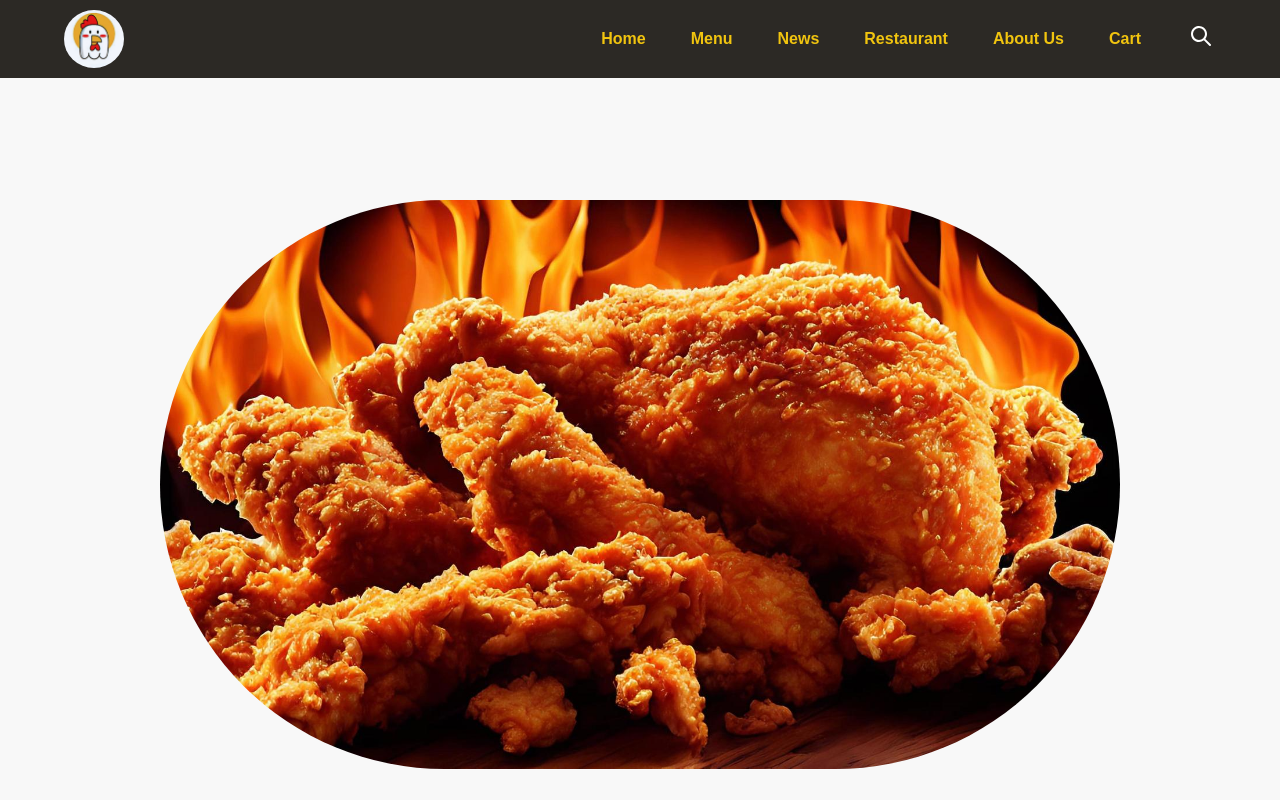
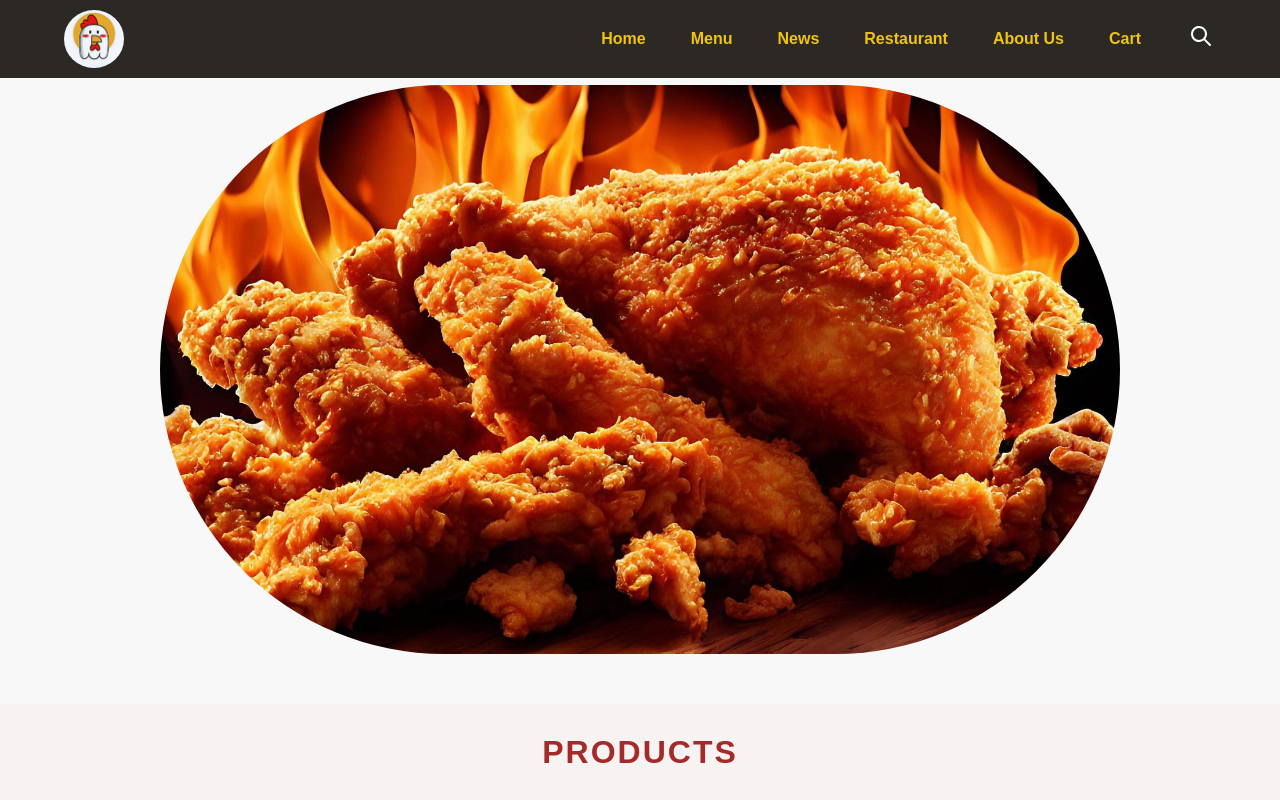
Before and after one commit to imwhop/ChickenOnlineWeb, a React (Create React App) app in the folder frontend/: page / in a window 1280 px wide. Shown: the top 800 px of the page. Built offline with nearby package versions, Linux system fonts and the light colour scheme.

Commit message:
Trang Home tương đối hoàn thiện chỉ thiếu chức năng
- ( Đã fix ) phần section còn bị trôi xuống phần footer
-( Đã fix )  Cần chỉnh cho width của các section full screen

```diff
--- a/frontend/src/App.js
+++ b/frontend/src/App.js
@@ -36,8 +36,9 @@ function App() {
                 <Route path="/cart" element={<Cart />} />
               </Routes>
         </div>
+        <Footer />
       </div>
-      <Footer />   {/* Nằm ngoài container để width fullscreen */}
+
     </Router>
 
   );
--- a/frontend/src/assets/images/styles/main.css
+++ b/frontend/src/assets/images/styles/main.css
@@ -8,7 +8,7 @@
 
 /* Full height layout */
 html, body, #root {
-    height: 2900px;
+    height: 100%;
     font-family: 'Arial', sans-serif;
     background-color: #f8f8f8;
 }
@@ -16,17 +16,18 @@ html, body, #root {
 #root {
     display: flex;
     flex-direction: column;
+    min-height: 100vh; /* Đảm bảo root có chiều cao ít nhất bằng chiều cao viewport */
 }
 
 .container {
     display: flex;
     flex-direction: column;
-    min-height: 100vh;
+    min-height: 100vh; /* Đảm bảo container có chiều cao ít nhất bằng chiều cao viewport */
     width: 100%;
 }
 
 .content {
-    flex-grow: 1;
+    flex-grow: 1; /* Content sẽ chiếm phần không gian còn lại */
 
 }
 
@@ -104,6 +105,7 @@ html, body, #root {
     margin-top: auto; /* Đẩy footer xuống dưới */
     box-sizing: border-box;
 
+
 }
 
 .footer-section {
--- a/frontend/src/pages/Home/Home.css
+++ b/frontend/src/pages/Home/Home.css
@@ -1,7 +1,7 @@
 
 /*Hero Section*/
 .hero{
-    margin-top: 120px; /*Để tránh bị header đè lên hình */
+    margin-top: 5px; /*Để tránh bị header đè lên hình */
     display: flex;
     justify-content: center;
     align-items: center;
@@ -158,13 +158,14 @@
 .section-highlight {
     position: relative;
     width: 100%;
-    height: 700px;
+    min-height: 700px;
     background-size: cover;
     background-position: center;
     display: flex;
     align-items: center;
     justify-content: flex-start;
     padding: 0 60px;
+    margin-bottom: 0px; /* Để tránh bị footer đè lên */
     color: white;
 }
 
```
